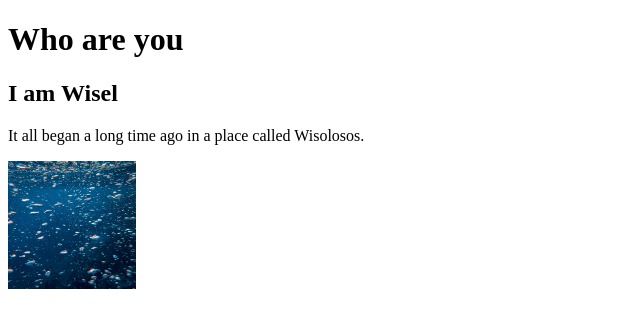
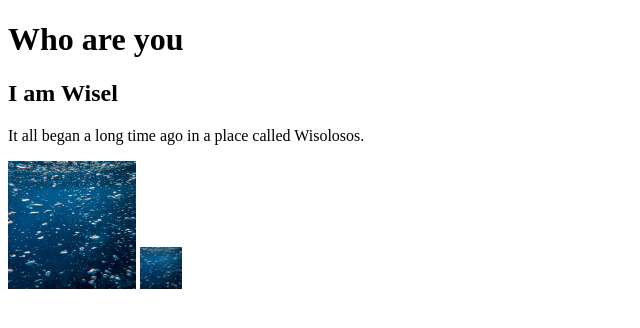
Before and after one commit to dominik-bregovic/.io, a plain HTML site: page index.html in a window 1280 px wide. Shown: the whole page, without its empty margins (0-640 px from the left). Drawn offline with Linux system fonts and the light colour scheme.

Commit message:
Update index.html

```diff
--- a/index.html
+++ b/index.html
@@ -11,6 +11,11 @@
 <p>It all began a long time ago in a place called Wisolosos.</p>
 <img src="images/pexels-francesco-ungaro-4620496.jpg" alt="Boobles" width="128" height="128" />
 
+<a href="google.com">
+  <img src="images/pexels-francesco-ungaro-4620496.jpg" alt="HTML tutorial" style="width:42px;height:42px;">
+</a>
+
+
 
 </body>
 </html>
```
